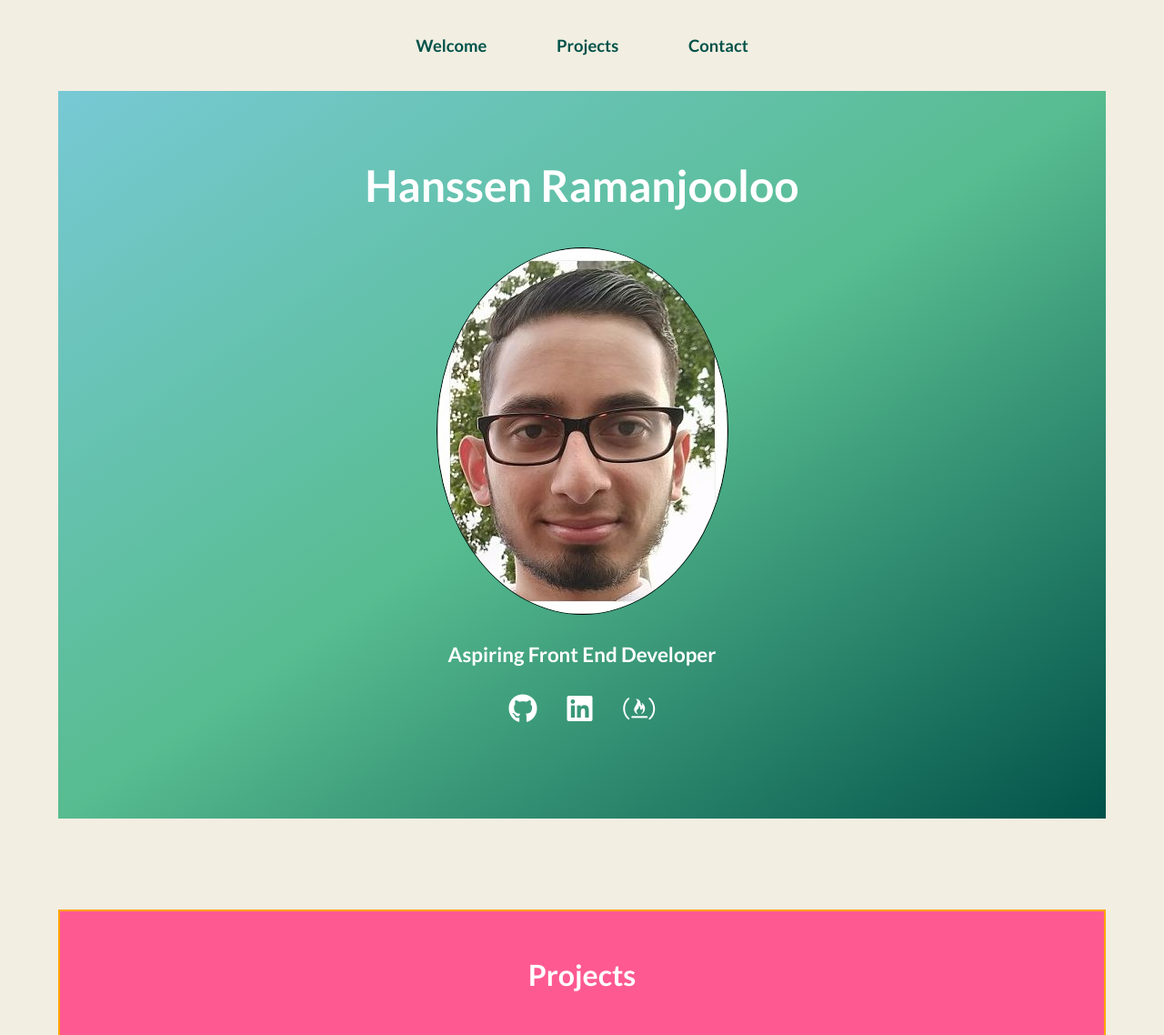
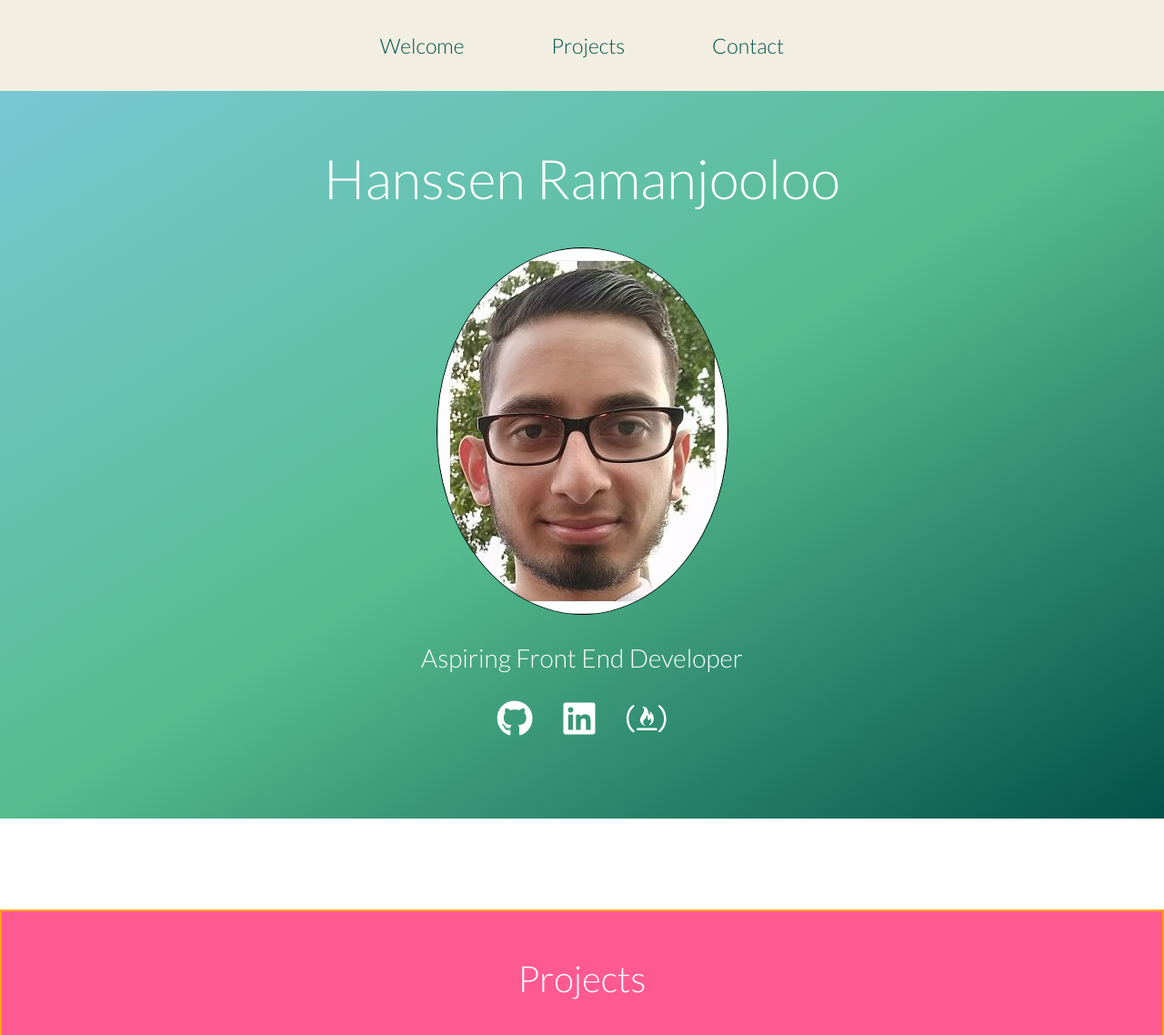
Before and after one commit to HanssenDev/portfolio_project, a PHP site: page / in a window 1280 px wide. Shown: the top 1138 px of the page at 91% size. Run offline with PHP 8.4, Linux system fonts and the light colour scheme; some libraries are stand-ins or nearby versions.

Commit message:
Refactoring portfolio
Refactoring parts of my portfolio

```diff
--- a/index.html
+++ b/index.html
@@ -5,6 +5,7 @@
 	<meta charset="UTF-8">
 	<meta name="viewport" content="width=device-width, initial-scale=1.0">
 	<link rel="stylesheet" href="style.css">
+	<link href="https://fonts.googleapis.com/css?family=Lato:100,200,300,400" rel="stylesheet">
 	<link rel="stylesheet" href="https://use.fontawesome.com/releases/v5.3.1/css/all.css" integrity="sha384-mzrmE5qonljUremFsqc01SB46JvROS7bZs3IO2EmfFsd15uHvIt+Y8vEf7N7fWAU" crossorigin="anonymous">
 	<style> /* Media Query placed in HTML to pass FCC test*/
 		@media only screen and (min-device-width: 320px) and (max-device-width: 480px) {
@@ -27,17 +28,20 @@
 	</style>
 </head>
 <body>
+	<nav id="navbar">
 		<div class="wrapper">
-		<nav id="navbar">
 			<a href="#welcome-section">Welcome</a>
 			<a href="#projects">Projects</a>
 			<a href="#contact">Contact</a>
+		</div>
 	</nav>
 
 	<header id="welcome-section">
+		<div class="wrapper">
 			<h1>Hanssen Ramanjooloo</h1>
 			<img src="img/me_opt.jpg" alt="image of me">
 			<p>Aspiring Front End Developer</p>
+		</div>
 		<div class="icons">
 			<a id="profile-link" href="https://github.com/HanssenDev" target="_blank"><i class="fab fa-github fa-2x"></i></a>
 			<a id="profile-link" href="https://linkedin.com/in/hanssen-ramanjooloo" target="_blank"><i class="fab fa-linkedin fa-2x"></i></a>
@@ -47,9 +51,11 @@
 
 	</header>
 
-			<section id="projects">
+	<section id="projects" class="section-projects">
+		<div class="wrapper">
 			<h2>Projects</h2>
-				<div class="project-tile">
+		</div>
+		<div class="wrapper">
 			<a href="../landing-page_project/index.html"><img src="img/oneplus.jpg" alt="oneplus project"></a>
 			<a href="#"><img src="http://placeimg.com/640/360/any" alt="#"></a>
 			<a href="#"><img src="http://placeimg.com/640/360/any" alt="#"></a>
@@ -62,7 +68,7 @@
 		</div>
 	</section>
 
-			<section id="contact">
+	<section id="contact" class="wrapper">
 		<h2>Contact</h2>
 			<p>Send me a message!</p>
 			<a id="profile-link" href="https://github.com/HanssenDev" target="_blank">GitHub</a>
@@ -79,7 +85,7 @@
 		</ul>
 	</footer>
 
-	</div>
-<script src="https://cdn.freecodecamp.org/testable-projects-fcc/v1/bundle.js"></script>
+
+
 </body>
 </html>
--- a/style.css
+++ b/style.css
@@ -1,7 +1,5 @@
 
 /*Global styles*/
-
-@import url('https://fonts.googleapis.com/css?family=Lato:700');
 
 * {
 	margin: 0;
@@ -10,21 +8,24 @@
 	outline: 0;
 	font-size: 100%;
 	vertical-align: baseline;
+	box-sizing: border-box;
 
 }
 
 html {
-	font-family: lato, helvetica, sans-serif;
+	font-family: 'Lato', Helvetica, sans-serif;
+	font-size: 20px;
+	font-weight: 300;
 }
 
 body {
 	width: 100%;
 	/*background: #6b75d6;*/
-	background: #f2eee2;
+
 }
 
 .wrapper {
-	width: 90%;
+	max-width: 1140px;
 	margin: 0 auto;
 
 }
@@ -39,6 +40,10 @@ a {
 
 ul {
 	list-style: none;
+}
+
+h1, h2 {
+	font-weight: 300;
 }
 
 h1 {
@@ -56,7 +61,9 @@ img {
 	height: auto;
 }
 
-/*Nav styles*/
+
+
+/*---NAV STYLES---*/
 
 #navbar {
 	/*background: #6bd6cb;*/
@@ -87,7 +94,7 @@ nav a:hover {
 	color: #07ba9b;
 }
 
-/*Header styles*/
+/*---HEADER STYLES---*/
 
 header {
 	/*border: 2px solid orange;*/
@@ -98,7 +105,7 @@ header {
 	display: flex;
 	flex-direction: column;
 	justify-content: center;
-	/*background: #57bc90;*/
+	/* background: #57bc90; */
 	background-image: linear-gradient(to bottom right, #77c9d4, #57bc90, #015249);
 }
 
@@ -127,18 +134,28 @@ header p {
 }
 
 
-/*Project styles*/
+/*---PROJECT STYLES---*/
 
-#projects {
+.section-projects {
 	border: 2px solid orange;
 	margin: 100px auto;
 	background: #ff5992;
 }
 
-#projects h2 {
+.section-projects h2 {
 	text-align: center;
 	margin: 50px;
 }
+
+.section-projects div:last-child {
+	display: grid;
+	grid-template-columns: 1fr 1fr;
+}
+
+.section-projects a {
+	padding-bottom: 80px;
+}
+
 
 .project-tile {
 	text-align: center;
@@ -146,19 +163,18 @@ header p {
 	display: grid;
 	grid-template-columns: 1fr 1fr;
 
-
-
 }
 
-.project-tile img {
+.section-projects img {
 	width: 100%;
+	height: auto;
 	border: 2px solid orange;
 
 }
 
 
 
-/*Contact styles*/
+/*---CONTACT STYLES---*/
 
 #contact {
 	border: 2px solid orange;
@@ -166,7 +182,7 @@ header p {
 }
 
 
-/*MEDIA QUERIES*/
+/*---MEDIA QUERIES---*/
 
 @media only screen and (min-device-width: 320px) and (max-device-width: 480px) {
 	h1 {
```
Lines whose indentation alone changed are shown as unchanged.
